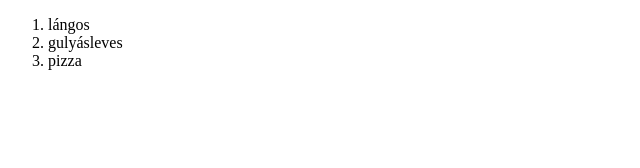
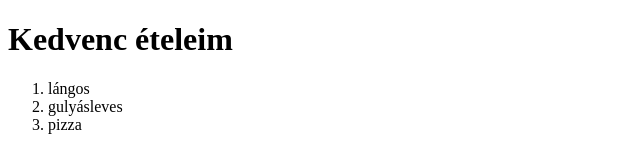
Before and after one commit to FarkasBotond7/web1, a plain HTML site: page index.html in a window 1280 px wide. Shown: the whole page, without its empty margins (0-640 px from the left). Drawn offline with Linux system fonts and the light colour scheme.

Commit message:
módosítva

```diff
--- a/index.html
+++ b/index.html
@@ -5,6 +5,7 @@
     <title>Document</title>
 </head>
 <body>
+    <h1>Kedvenc ételeim</h1>
    <ol>
     <li>lángos</li>
     <li>gulyásleves </li>
```
